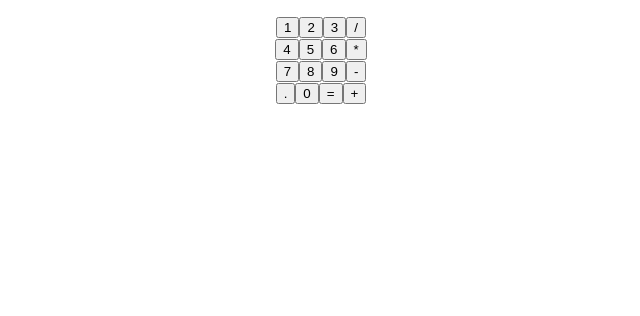
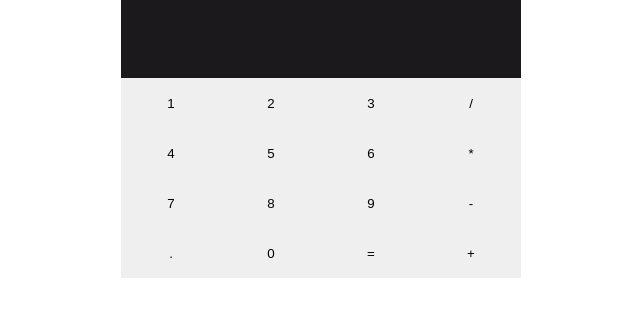
Before and after one commit to alexandrevanhoutte/react-calculator, a React (Create React App) app: page / in a window 1280 px wide. Shown: the top 316 px of the page, without its empty margins (319-959 px from the left). Built offline with nearby package versions, Linux system fonts and the light colour scheme.

Commit message:
feat(css): first design of calculator

```diff
--- /dev/null
+++ b/src/components/Button.css
@@ -0,0 +1,5 @@
+button {
+  border:none;
+  height: 50px;
+  width: 100px;
+}
--- a/src/components/Button.js
+++ b/src/components/Button.js
@@ -1,5 +1,6 @@
 import React, { Component } from 'react'
 
+import './Button.css'
 
 class Button extends Component {
 
--- /dev/null
+++ b/src/components/Calculator.css
@@ -0,0 +1,4 @@
+.calculator {
+  width: 400px;
+  margin: 0 auto;
+}
--- a/src/components/Calculator.js
+++ b/src/components/Calculator.js
@@ -2,6 +2,8 @@ import React, { Component } from 'react'
 
 import Display from '../components/Display';
 import ButtonPanel from '../components/ButtonPanel';
+
+import './Calculator.css'
 
 import update_calculator_data from '../logic/calculate'
 
--- /dev/null
+++ b/src/components/Display.css
@@ -0,0 +1,9 @@
+.display {
+  font-size: 24px;
+  padding: 24px 5px;
+  font-weight: 700;
+  color: white;
+  text-align: right;
+  height: 30px;
+  background-color: #1c191c;
+}
--- a/src/components/Display.js
+++ b/src/components/Display.js
@@ -1,12 +1,30 @@
 import React, { Component } from 'react'
+
+import './Display.css'
+
+
+const ValueDisplay = ({value}) => {
+  if (value === null) {
+    return ('');
+  } else{
+    return value
+  }
+};
 
 class Display extends Component {
 
 
+  constructor(props) {
+    super(props)
+    this.state = {
+      value: this.props.value
+    }
+  }
+
   render() {
     return(
       <div className="display">
-        <p>{this.props.value}</p>
+        <ValueDisplay value={this.props.value} />
       </div>
     )
   }
```
